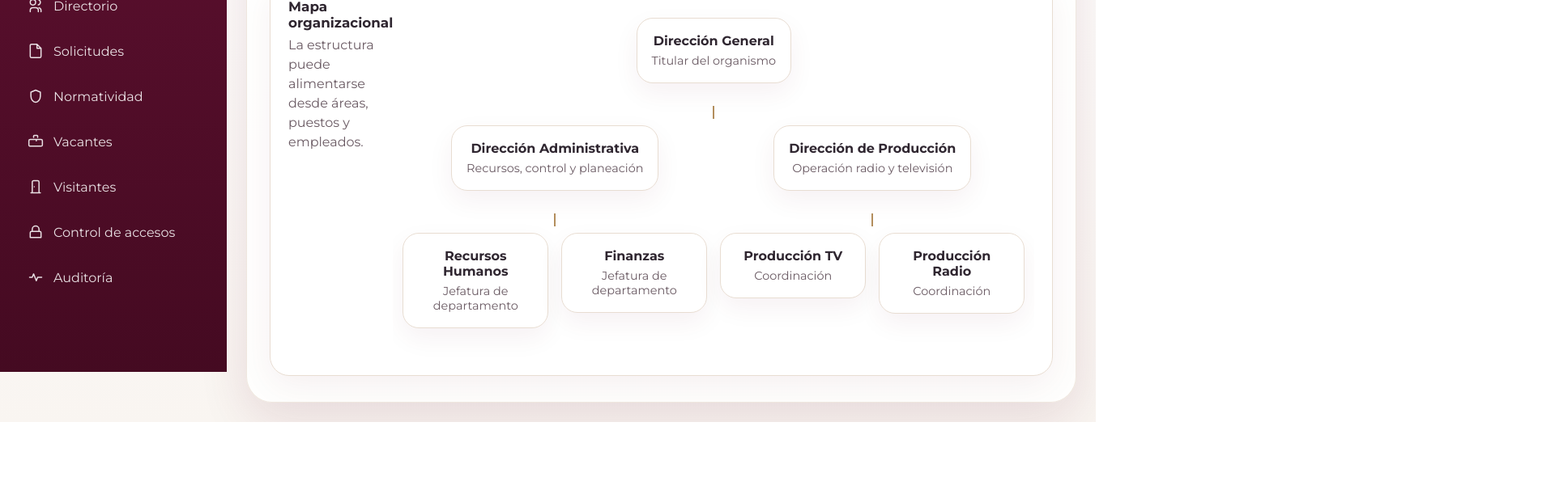
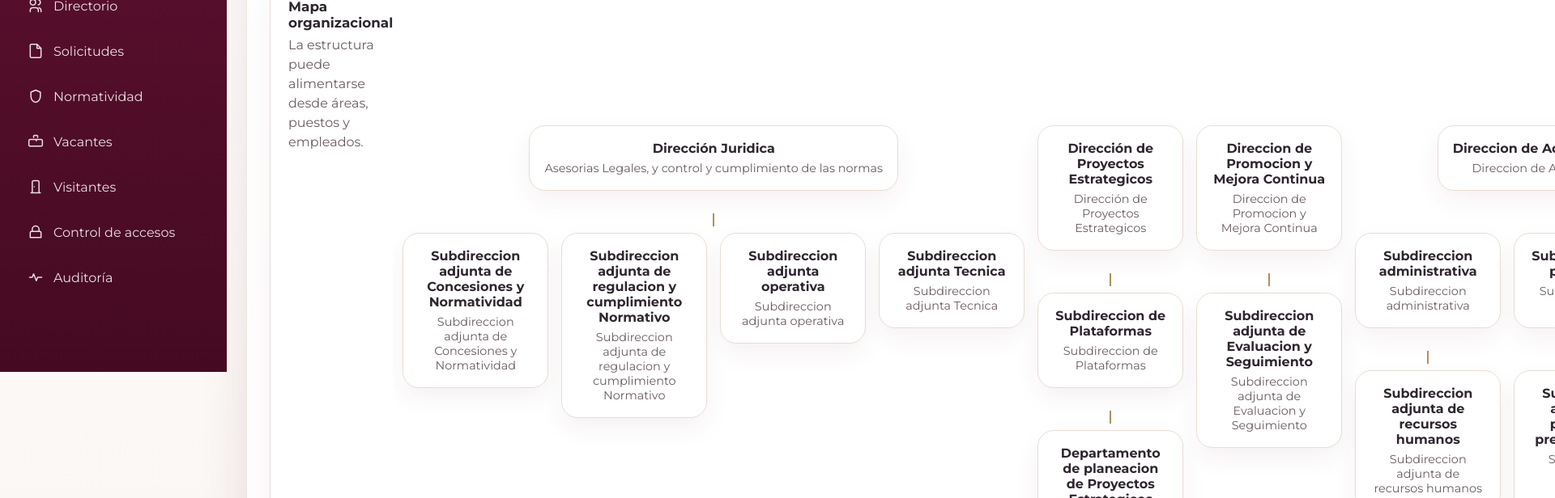
Before and after one commit to AngelicaMelendez/Recursos-Humanos-RTH, a Vue app in the folder src/front_end/: page /organigrama in a window 1280 px wide. Shown: the part 340-956 px from the top of the page at 81% size, 1920 px wide, since content can reach past the window. Before the commit the page ends 862 px from the top, so only its background shows below. Built offline with nearby package versions, Linux system fonts and the light colour scheme; sample sign-in values are in the browser's storage.

Commit message:
Mejora de organigrama

```diff
--- a/src/front_end/src/components/ui/StatCard.vue
+++ b/src/front_end/src/components/ui/StatCard.vue
@@ -2,7 +2,6 @@
   <BaseCard class="stat-card">
     <div class="stat-card__top">
       <span class="pill" :class="item.tone">{{ item.label }}</span>
-      <strong class="stat-card__delta">{{ item.delta }}</strong>
     </div>
     <div class="stat-card__value">{{ item.value }}</div>
   </BaseCard>
--- a/src/front_end/src/pages/OrganigramPage.vue
+++ b/src/front_end/src/pages/OrganigramPage.vue
@@ -5,7 +5,11 @@
       title="Organigrama interactivo"
       description="Representación jerárquica de dirección general, direcciones, subdirecciones, departamentos y responsables operativos."
     />
-    <BaseCard title="Mapa organizacional" subtitle="La estructura puede alimentarse desde áreas, puestos y empleados.">
+
+    <BaseCard
+      title="Mapa organizacional"
+      subtitle="La estructura puede alimentarse desde áreas, puestos y empleados."
+    >
       <div class="org-chart-wrapper">
         <ul class="org-chart-root">
           <OrgNode :node="tree" />
@@ -21,27 +25,207 @@ import OrgNode from "@/components/orgchart/OrgNode.vue";
 import PageHeader from "@/components/shared/PageHeader.vue";
 
 const tree = {
-  name: "Dirección General",
-  role: "Titular del organismo",
-  children: [
+  name: "Dirección General de Radio y Television de Hidalgo", //12B
+  role: "Titular del organismo", //Direccion general de radio y television de hidalgo
+
+  children: [ //direcciones
     {
-      name: "Dirección Administrativa",
-      role: "Recursos, control y planeación",
+      name: "Dirección Juridica", //Direccion juridica //11B
+      role: "Asesorias Legales, y control y cumplimiento de las normas",
+
       children: [
-        { name: "Recursos Humanos", role: "Jefatura de departamento" },
-        { name: "Finanzas", role: "Jefatura de departamento" }
+        {
+          name: "Subdireccion adjunta de Concesiones y Normatividad",
+          role: "Subdireccion adjunta de Concesiones y Normatividad" //10A
+        },
+        {
+          name: "Subdireccion adjunta de regulacion y cumplimiento Normativo",
+          role: "Subdireccion adjunta de regulacion y cumplimiento Normativo" //10A
+        },
+        {
+          name: "Subdireccion adjunta operativa",
+          role: "Subdireccion adjunta operativa" //10A
+        },
+        {
+          name: "Subdireccion adjunta Tecnica",
+          role: "Subdireccion adjunta Tecnica" //10A
+        }
+      ]
+    },
+
+    {
+      name: "Dirección de Proyectos Estrategicos", //Direccion de proyectos estrategicos //11B
+      role: "Dirección de Proyectos Estrategicos",
+
+      children: [
+        {
+          name: "Subdireccion de Plataformas",
+          role: "Subdireccion de Plataformas", //10C
+
+          children: [
+            {
+              name: "Departamento de planeacion de Proyectos Estrategicos",
+              role: "Departamento de planeacion de Proyectos Estrategicos" //09C
+            }
+          ]
+        }
+      ]
+    },
+
+    {
+      name: "Direccion de Promocion y Mejora Continua", //Direccion de Promocion y Mejora Continua //11B
+      role: "Direccion de Promocion y Mejora Continua",
+
+      children: [
+        {
+          name: "Subdireccion adjunta de Evaluacion y Seguimiento",
+          role: "Subdireccion adjunta de Evaluacion y Seguimiento" //10A
+        }
+      ]
+    },
+
+    {
+      name: "Direccion de Administracion y Finanzas", //Direccion de Administracion y Finanzas //11B
+      role: "Direccion de Administracion y Finanzas",
+
+      children: [ //subdirecciones
+        {
+          name: "Subdireccion administrativa",
+          role: "Subdireccion administrativa", //10C
+
+          children: [
+            {
+              name: "Subdireccion adjunta de recursos humanos",
+              role: "Subdireccion adjunta de recursos humanos" //10A
+            }
+          ]
+        },
+
+        {
+          name: "Subdireccion de planeacion",
+          role: "Subdireccion de planeacion", //10C
+
+          children: [
+            {
+              name: "Subdireccion adjunta de programas presupuestales",
+              role: "Subdireccion adjunta de programas presupuestales" //10A
+            }
+          ]
+        },
+
+        {
+          name: "Subdireccion de recursos operativos",
+          role: "Subdireccion de recursos operativos", //10C
+
+          children: [
+            {
+              name: "Departamento de rol y seguimiento",
+              role: "Departamento de rol y seguimiento" //10A
+            }
+          ]
+        }
       ]
     },
     {
-      name: "Dirección de Producción",
-      role: "Operación radio y televisión",
+      name: "Direccion de Vinculacion", //Direccion de Vinculacion //11B
+      role: "Direccion de Vinculacion",
+
       children: [
-        { name: "Producción TV", role: "Coordinación" },
-        { name: "Producción Radio", role: "Coordinación" }
+        {
+          name: "Subdireccion de Producciones Institucionales y Comunicacion",
+          role: "Subdireccion de Producciones Institucionales y Comunicacion" //10C
+        },
+        {
+          name: "Subdireccion de Relaciones Publicas",
+          role: "Subdireccion de Relaciones Publicas" //10C
+        }
+      ]
+    },
+    {
+      name: "Direccion de Noticias", //Direccion de Noticias //11B
+      role: "Direccion de Noticias",
+
+      children: [
+        {
+          name: "Subdireccion de Informacion",
+          role: "Subdireccion de Informacion", //10C
+
+          children: [
+            {
+              name: "Subdireccion adjunta de Post-produccion",  //10A
+              role: "Subdireccion adjunta de Post-produccion",
+              children: [
+                  {
+                    name: "Departamento de Produccion Audiovisual",
+                    role: "Departamento de Produccion Audiovisual"      //09C
+                  }
+                ]//10A
+               },
+            {
+              name: "Subdireccion adjunta de Coberturas Especiales",
+              role: "Subdireccion adjunta de Coberturas Especiales" //10A
+            },
+            {
+              name: "Subdireccion adjunta de Reporteros",
+              role: "Subdireccion adjunta de Reporteros" //10A
+            }
+          ]
+        },
+      ]
+    },
+    {
+      name: "Direccion de Ingenieria", //Direccion de Ingenieria //11B
+      role: "Direccion de Ingenieria",
+
+      children: [
+        {
+          name: "Subdireccion de Transmision y Operacion",
+          role: "Subdireccion de Transmision y Operacion", //10C
+          children: [
+            {
+              name: "Subdireccion adjunta de mantenimiento a Television",
+              role: "Subdireccion adjunta de mantenimiento a Television" //10A
+            },
+            {
+              name: "Subdireccion adjunta de mantenimiento a Radio",
+              role: "Subdireccion adjunta de mantenimiento a Radio" //10A
+            }
+          ]
+        }
+      ]
+    },
+    {
+      name: "Direccion de Radio", //Direccion de Radio //11B
+      role: "Direccion de Radio",
+
+      children: [
+        {
+          name: "Subdireccion de Programacion y Continuidad Radiofonica",
+          role: "Subdireccion de Programacion y Continuidad Radiofonica", //10C
+
+          children: [
+            {
+              name: "Subdireccion adjunta de Estacion de Radio",
+              role: "Subdireccion adjunta de Estacion de Radio" //10A
+            }
+          ]
+        },
+        {
+          name: "Subdireccion de Adjunta de control y seguimiento",
+          role: "Subdireccion de Adjunta de control y seguimiento", //10C
+
+          children: [
+            {
+              name: "Subdireccion adjunta de redaccion e informacion",
+              role: "Subdireccion adjunta de redaccion e informacion" //10A
+            }
+          ]
+        }
       ]
     }
   ]
 };
+
 </script>
 
 <style scoped>
--- a/src/front_end/src/pages/RequestsPage.vue
+++ b/src/front_end/src/pages/RequestsPage.vue
@@ -87,7 +87,7 @@
           </div>
           <label>
             Motivo
-            <textarea v-model="form.motivo" rows="4" required placeholder="Describe brevemente la solicitud" />
+            <textarea v-model="form.motivo" rows="4" required placeholder="Describe brevemente el motivo de la solicitud o incidencia" />
           </label>
           <footer class="modal-actions">
             <button class="secondary-button" type="button" @click="closeModal">Cancelar</button>
```
Also changed, not shown: 1 other file (tests, documents, lock files or other folders).
